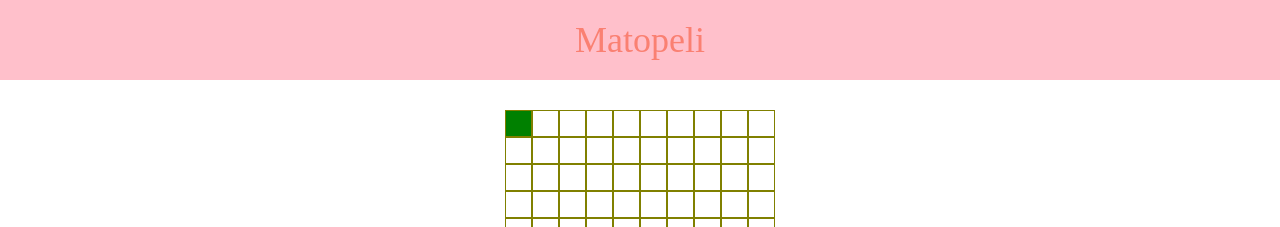
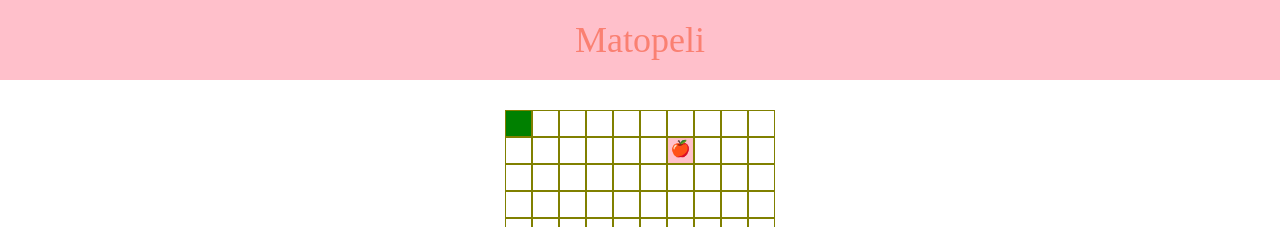
Before and after one commit to turger/matopeli, a React (Create React App) app: page / in a window 1280 px wide. Shown: the top 227 px of the page. Built offline with nearby package versions, Linux system fonts and the light colour scheme; a web font is replaced by a local one.

Commit message:
Lisää madon ruoka ja kasvu

```diff
--- a/src/SnakeBoard.css
+++ b/src/SnakeBoard.css
@@ -24,3 +24,11 @@
 .snake {
   background: green;
 }
+
+.food {
+  background: pink;
+}
+
+.food::after {
+  content: "🍎";
+}
--- a/src/SnakeBoard.js
+++ b/src/SnakeBoard.js
@@ -21,6 +21,15 @@
     }
   }
 
+  // Satunnainen sijainti x ja y -koordinaatistossa
+  const randomPosition = () => {
+    const position = {
+      x: Math.floor(Math.random() * width),
+      y: Math.floor(Math.random() * height)
+    }
+    return position
+  }
+
   /*
   Reactin statea voi käyttää Hookien avulla myös tällaisissa luokattomissa
   komponenteissa. https://joinex.fi/react-pahkinankuoressa/
@@ -32,6 +41,8 @@
   const [snake, setSnake] = useState([{x:0, y:0}])
   // Alustetaan madon suunnaksi oikealle
   const [direction, setDirection] = useState('right')
+  // Käytetään randomPosition funktiota alustamaan ruuan sijainti kun mato syö ruuan
+  const [food, setFood] = useState(randomPosition)
 
   const changeDirectionWithKeys = (e) => {
     var { keyCode } = e;
@@ -59,9 +70,11 @@
   )
 
   // Asetetaan mato pelilaudalle madon x ja y -sijaintien mukaisesti
+  // Asetetaan samalla myös ruoka pelilaudalle (x,y)
   const displaySnake = () => {
       const newRows = initialRows
       snake.forEach(tile => {newRows[tile.x][tile.y] = 'snake'})
+      newRows[food.x][food.y] = 'food'
       setRows(newRows)
   }
 
@@ -69,6 +82,8 @@
   const moveSnake = () => {
     const newSnake = []
     switch(direction) {
+      // Jakojäännös (%) tarkoittaa jakolaskussa yli jäävää kokonaislukua.
+      // Esimerkiksi jos luku 17 jaetaan luvulla 5, jakojäännös on 2, koska 3 · 5 = 15, mutta 2 jää yli.
       // snake[0] on madon ensimmäinen osa eli pää
       case 'right':
         // x pysyy samana, y menee yhden askeleen oikealle eli plus yksi
@@ -89,6 +104,19 @@
       default:
         break
     }
+
+    // Lisätään madolle joka intervallilla / "askeleella" uusi pala
+    snake.forEach(tile => { newSnake.push(tile) })
+
+    // Vaihdetaan ruuan sijaintia jos mato syö ruuan.
+    if(snake[0].x === food.x && snake[0].y === food.y) {
+      setFood(randomPosition)
+    } else {
+      // Jos mato ei syö ruokaa, poistetaan viimeinen hännän pala,
+      // jottei mato kasva joka askeleella, vaan vain silloin kun se saa ruuan kiinni!
+      newSnake.pop()
+    }
+
     setSnake(newSnake)
     displaySnake()
   }
```
